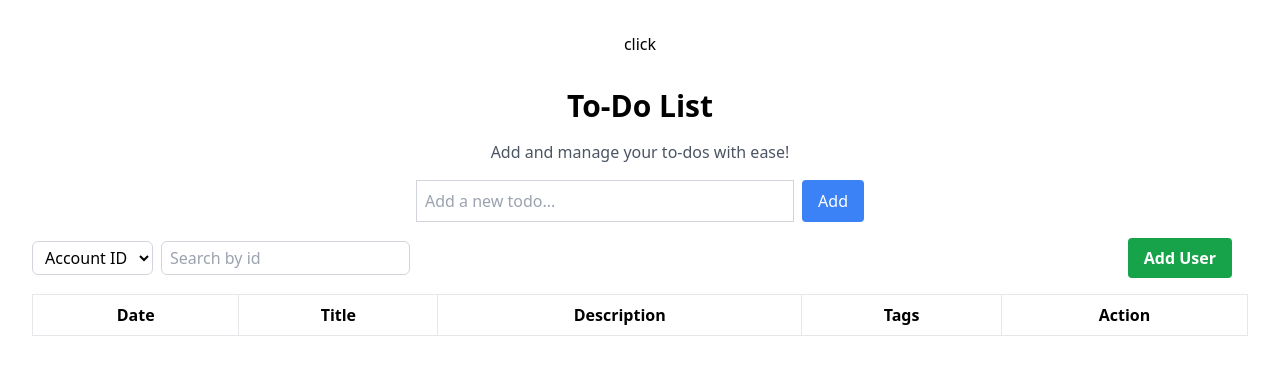
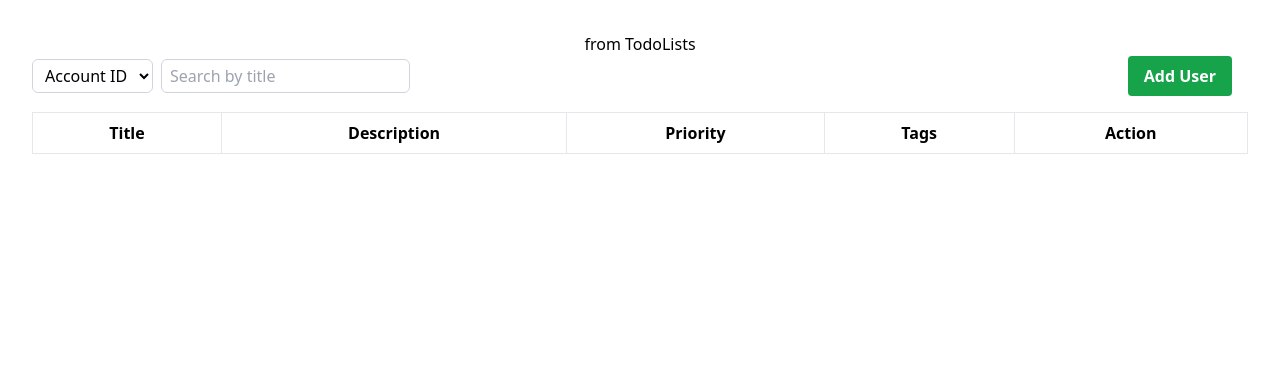
Before and after one commit to Nimur-Rashid-Imon66/Appifylab-first-team-project, a React (Vite) app in the folder client/: page /todolists in a window 1280 px wide. Shown: the top 374 px of the page. Built offline with nearby package versions, Linux system fonts and the light colour scheme.

Commit message:
before fisrt merge

```diff
--- a/client/src/App.tsx
+++ b/client/src/App.tsx
@@ -1,8 +1,8 @@
 
 import './App.css'
 import { BrowserRouter, Route, Routes } from 'react-router-dom'
-import TodoLists from './Falak/TodoLists'
-import Add from './Falak/notin/Add';
+import TodoApps from './Falak/TodoApp';
+import TodoLists from './Falak/TodoLists';
 
 
 function App() {
@@ -10,8 +10,8 @@ function App() {
     <>
       <BrowserRouter>
         <Routes>
+            <Route path="/todoapp" element={<TodoApps />} />
             <Route path="/todolists" element={<TodoLists />} />
-            <Route path="/addtodo" element={<Add />} />
           {/* <Route path="/" element={<Home />} /> */}
           {/* <Route path="/about" element={<About />} /> */}
          </Routes>
--- a/client/src/Falak/AddTodo.tsx
+++ b/client/src/Falak/AddTodo.tsx
@@ -15,9 +15,10 @@ interface FormData {
 interface Model2Props {
   open: boolean;
   setOpen: React.Dispatch<React.SetStateAction<boolean>>;
+  setUpdate:React.Dispatch<React.SetStateAction<number>>
 }
 
-const AddTodo: React.FC<Model2Props> = ({ open, setOpen }) => {
+const AddTodo: React.FC<Model2Props> = ({ open, setOpen , setUpdate }) => {
   const {
     register,
     handleSubmit,
@@ -38,14 +39,14 @@ const AddTodo: React.FC<Model2Props> = ({ open, setOpen }) => {
     const existingTodos = JSON.parse(localStorage.getItem('todos') || '[]');
     console.log(existingTodos);
 
-    const updatedTodos = [...existingTodos, curTodo];
+    const updatedTodos = [curTodo , ...existingTodos];
     console.log(updatedTodos);
 
    localStorage.setItem('todos', JSON.stringify(updatedTodos));
 
     reset();
     setOpen(false);
-
+    setUpdate((pre)=>pre+1);
   };
 
   const handleClose = () => {
--- /dev/null
+++ b/client/src/Falak/SearchAdd.tsx
@@ -0,0 +1,11 @@
+import React from 'react';
+
+const SearchAdd = () => {
+    return (
+        <div>
+            <h1>from from search  and add </h1>
+        </div>
+    );
+};
+
+export default SearchAdd;
--- /dev/null
+++ b/client/src/Falak/TodoApp.tsx
@@ -0,0 +1,24 @@
+import React, { useState } from 'react';
+
+
+const TodoApps = () => {
+
+  const [open, setOpen] = useState(false);
+
+
+  return (
+   <>
+   <h1>From TodoApp </h1>
+    {/* <AddTodo></AddTodo> */}
+    {/* <AddTodo open={open} setOpen={setOpen} /> */}
+    {/* <Model2 open={open} setOpen={setOpen} /> */}
+
+    {/* <button onClick={()=>{setOpen(true)}}>click</button> */}
+
+   {/* <Final></Final> */}
+
+   </>
+  );
+};
+
+export default TodoApps;
--- a/client/src/Falak/TodoLists.tsx
+++ b/client/src/Falak/TodoLists.tsx
@@ -27,12 +27,13 @@ const TodoLists = () => {
 
   return (
    <>
+   <h1>from TodoLists </h1>
     {/* <AddTodo></AddTodo> */}
-    <AddTodo open={open} setOpen={setOpen} />
+    {/* <AddTodo open={open} setOpen={setOpen} /> */}
     {/* <Model2 open={open} setOpen={setOpen} /> */}
 
-    <button onClick={()=>{setOpen(true)}}>click</button>
-    <div className="max-w-md mx-auto mt-8 ">
+    {/* <button onClick={()=>{setOpen(true)}}>click</button> */}
+    {/* <div className="max-w-md mx-auto mt-8 ">
       <h1 className="text-3xl font-semibold mb-4">To-Do List</h1>
       <p className="text-gray-600 mb-4">
         Add and manage your to-dos with ease!
@@ -68,7 +69,7 @@ const TodoLists = () => {
           </li>
         ))}
       </ul>
-    </div>
+    </div> */}
    <Final></Final>
 
    </>
--- a/client/src/Falak/notin/Final.tsx
+++ b/client/src/Falak/notin/Final.tsx
@@ -1,21 +1,40 @@
-import React, { useEffect, useState } from 'react';
-import { Link } from 'react-router-dom';
+import  { useEffect, useState } from 'react';
+import AddTodo from '../AddTodo';
+interface FormData {
+  id:string
+  title: string;
+  description: string;
+  priority: string;
+  tags: string;
+}
+const Final = () => {
+  const [searchTerm, setSearchTerm] = useState('');
+  const [searchBy, setSearchBy] = useState('title');
+  const [open, setOpen] = useState(false);
+  const [update,setUpdate] =useState(0);
+  const [todos, setTodos] = useState<FormData[]>([]);
+  useEffect(() => {
 
-const Final = () => {
-  const [userData, setUserData] = useState([]);
-  const [searchTerm, setSearchTerm] = useState('');
-  const [searchBy, setSearchBy] = useState('id');
+    const storedTodos = localStorage.getItem('todos');
+    if (storedTodos) {
+      setTodos(JSON.parse(storedTodos));
+      console.log(JSON.parse(storedTodos))
+    }
 
-
+  }, [update]);
 
   return (
+    <>
+      <AddTodo open={open} setOpen={setOpen}
+               setUpdate={setUpdate}
+      />
       <div className="overflow-x-auto">
         <div className="flex justify-between mb-4">
           <div className="flex items-center">
             <select
               className="mr-2 px-2 py-1 border border-gray-300 bg-white rounded-md"
               value={searchBy}
-
+              onChange={(e) => setSearchBy(e.target.value)}
             >
               <option value="id">Account ID</option>
               <option value="name">Name</option>
@@ -25,44 +44,36 @@ const Final = () => {
               placeholder={`Search by ${searchBy}`}
               className="px-2 py-1 border border-gray-300 bg-white rounded-md"
               value={searchTerm}
-
+              onChange={(e) => setSearchTerm(e.target.value)}
             />
           </div>
 
-        <Link className="btn bg-green-600 hover:bg-green-700 text-white font-bold py-2 px-4 rounded focus:outline-none focus:shadow-outline mx-4" to='/AddUser'>Add User</Link>
+          <button className="btn bg-green-600 hover:bg-green-700 text-white font-bold py-2 px-4 rounded focus:outline-none focus:shadow-outline mx-4" onClick={() => setOpen(true)}>Add User</button>
         </div>
         <table className="table-auto w-full border-collapse border">
           <thead>
             <tr>
-            <th className="border px-4 py-2">Date</th>
               <th className="border px-4 py-2">Title</th>
               <th className="border px-4 py-2">Description</th>
+              <th className="border px-4 py-2">Priority</th>
               <th className="border px-4 py-2">Tags</th>
               <th className="border px-4 py-2">Action</th>
             </tr>
           </thead>
           <tbody>
-          {/* {filteredData.map((user) => (
-            <tr key={user.uuid} className="border">
-              <td className="border px-4 py-2">{user.name}</td>
-              <td className="border px-4 py-2">{user.uuid}</td>
-              <td className="border px-4 py-2">{user.email}</td>
-              <td className="border px-4 py-2">{parseFloat(user.AmountBDT).toFixed(2)}</td>
-              <td className="border px-4 py-2 mx-auto">
-                <div className='flex flex-row gap-2 justify-center '>
-                  <Link to={`/transaction/${user.uuid}`} className="text-gray-500 hover:text-gray-700 bg-gray-200 px-4 py-2 rounded-md transition duration-300 ease-in-out hover:bg-gray-300">Transaction</Link>
-                  <Link to={`/deposit/${user.uuid}`} className="text-gray-500 hover:text-gray-700 bg-gray-200 px-4 py-2 rounded-md transition duration-300 ease-in-out hover:bg-gray-300">Deposit</Link>
-                  <Link to={`/withdraw/${user.uuid}`} className="text-gray-500 hover:text-gray-700 bg-gray-200 px-4 py-2 rounded-md transition duration-300 ease-in-out hover:bg-gray-300">Withdraw</Link>
-                </div>
-              </td>
-              <td className="border px-4 py-2">
-                <Link to={`/userDetails/${user.uuid}`}>Details</Link>
-              </td>
+            {todos.map((todo) => (
+              <tr key={todo.id} className="border">
+                <td className="border px-4 py-2">{todo?.title}</td>
+                <td className="border px-4 py-2">{todo?.description}</td>
+                <td className="border px-4 py-2">{todo?.priority}</td>
+                <td className="border px-4 py-2">{todo?.tags}</td>
+                <td className="border px-4 py-2">Actions</td>
               </tr>
-          ))} */}
+            ))}
           </tbody>
         </table>
       </div>
+    </>
   );
 };
 
```
Lines whose indentation alone changed are shown as unchanged.
